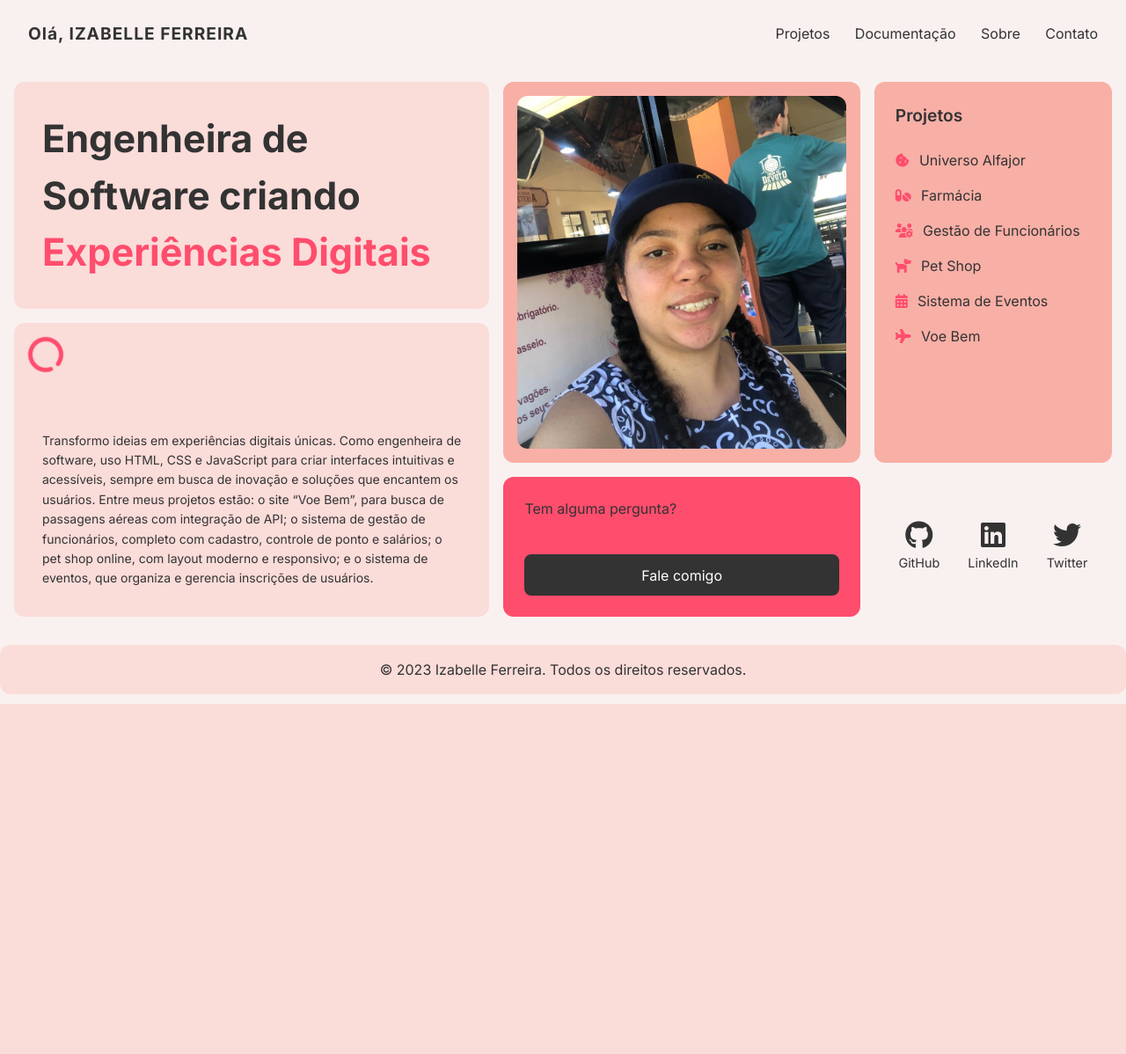
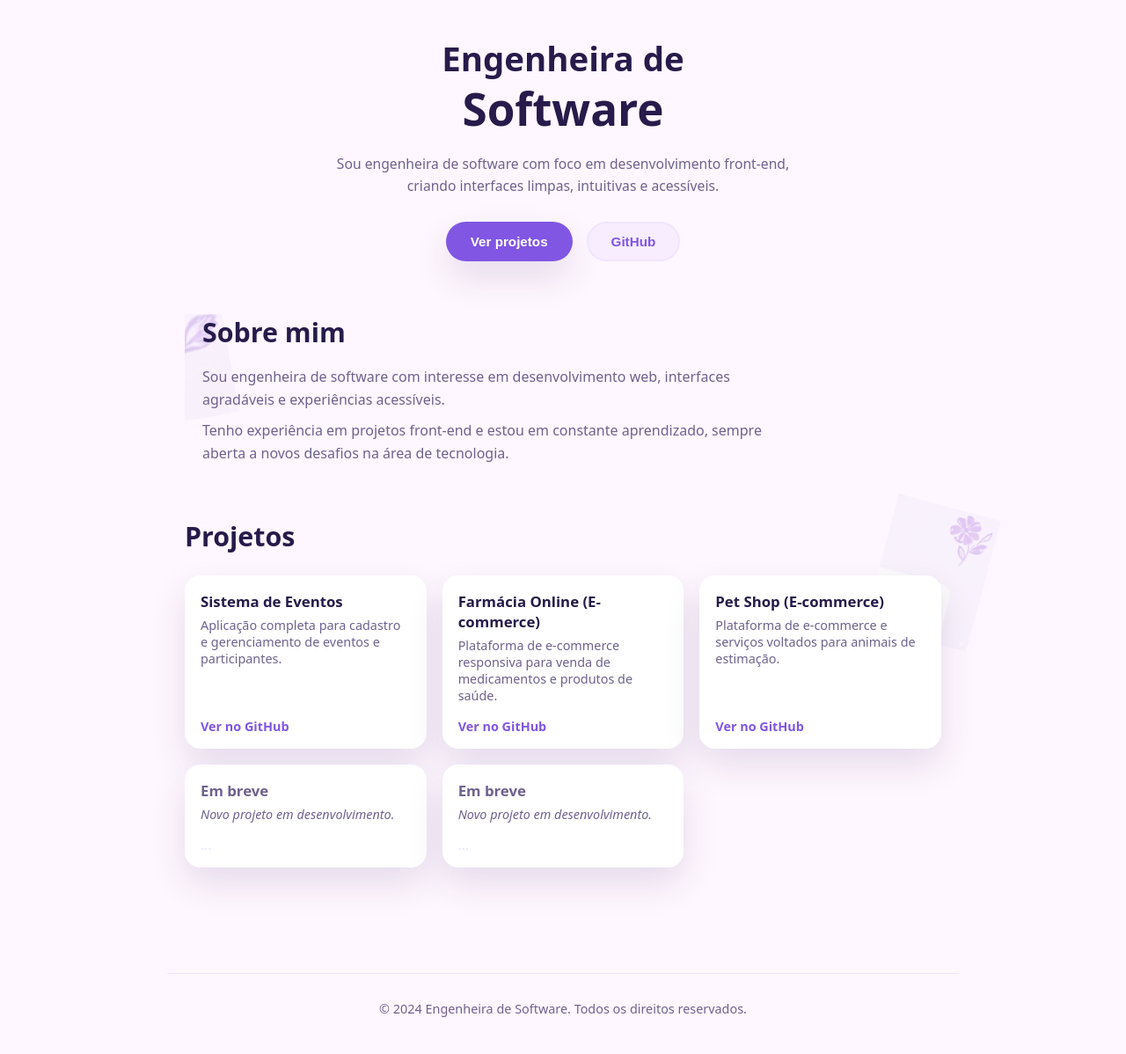
Before and after one commit to izabelle2023/portfolio, a PHP site: page /brfidelizafinal/ in a window 1280 px wide. Shown: the whole page at 88% size. Before the commit the page ends 800 px from the top, so only its background shows below. Run offline with PHP 8.4, Linux system fonts and the light colour scheme.

Commit message:
Atualização do portfólio: layout, scripts e imagens

```diff
--- a/css/portfolio.css
+++ b/css/portfolio.css
@@ -1,277 +1,292 @@
-/* ===== VARIÁVEIS DE COR ===== */
 :root {
-    --primary: #FADCD9;
-    --secondary: #F8AFA6;
-    --background: #F9F1F0;
-    --text: #333;
-    --highlight: #FF4D6D;
+  --bg: #fff7ff;
+  --card-bg: #ffffff;
+  --primary: #8056e3;
+  --primary-soft: #f0e5ff;
+  --text-main: #261b4a;
+  --text-muted: #6e628f;
+  --radius-lg: 18px;
+  --radius-md: 14px;
+  --shadow-soft: 0 18px 40px rgba(44, 18, 91, 0.12);
+  --font-main: system-ui, -apple-system, BlinkMacSystemFont, "Segoe UI", sans-serif;
 }
 
-/* ===== RESET ===== */
-* {
-    margin: 0;
-    padding: 0;
-    box-sizing: border-box;
-}
-
-html,
-body {
-    height: 100%;
-    width: 100%;
+*,
+*::before,
+*::after {
+  box-sizing: border-box;
+  margin: 0;
+  padding: 0;
 }
 
 body {
-    font-family: 'Inter', sans-serif;
-    background-color: var(--background);
-    color: var(--text);
-    line-height: 1.5;
+  min-height: 100vh;
+  font-family: var(--font-main);
+  background: var(--bg);
+  color: var(--text-main);
+  /* Ajustes para garantir que o footer fique no final */
+  display: flex;
+  flex-direction: column;
+  align-items: center;
 }
 
-/* ===== TOPO ===== */
-.top-bar {
-    display: flex;
-    justify-content: space-between;
-    align-items: center;
-    padding: 1.5rem 2rem;
-    background-color: var(--background);
-    width: 100%;
+.container {
+  width: 100%;
+  max-width: 900px;
+  padding: 40px 20px 60px;
+  flex-grow: 1; /* Permite que o container ocupe o espaço restante */
 }
 
-.logo {
-    font-size: 1.2rem;
-    font-weight: 700;
-    letter-spacing: 1px;
+.hero {
+  text-align: center;
+  margin-bottom: 60px;
 }
 
-.menu a {
-    margin-left: 1.5rem;
-    text-decoration: none;
-    color: var(--text);
-    font-weight: 500;
-    transition: 0.3s;
+.hero .tag {
+  font-size: 2.4rem;
+  font-weight: 800;
+  color: var(--text-main);
 }
 
-.menu a:hover {
-    text-decoration: underline;
-    color: var(--secondary);
+.hero h1 {
+  font-size: 3.2rem;
+  font-weight: 800;
+  color: var(--text-main);
+  margin-top: -4px;
 }
 
-/* ===== GRID PRINCIPAL ===== */
-.grid-container {
-    display: grid;
-    grid-template-columns: 2fr 1.5fr 1fr;
-    grid-template-rows: repeat(3, 1fr);
-    gap: 1rem;
-    padding: 1rem;
-    height: 80%; /* ocupa toda a tela menos o topo */
-    width: 100%;
+.subtitle {
+  max-width: 560px;
+  margin: 16px auto 28px;
+  color: var(--text-muted);
+  line-height: 1.6;
+  font-size: 0.98rem;
 }
 
-/* ===== BLOCO FRASE ===== */
-.main-text {
-    background-color: var(--primary);
-    border-radius: 12px;
-    padding: 2rem;
-    font-size: 1.8rem;
-    font-weight: 600;
-    grid-column: 1 / 2;
-    grid-row: 1 / 2;
-    display: flex;
-    align-items: center;
+.hero-buttons {
+  display: flex;
+  justify-content: center;
+  gap: 16px;
 }
 
-.main-text strong {
-    color: var(--highlight);
+.btn {
+  padding: 12px 26px;
+  border-radius: 999px;
+  border: 2px solid transparent;
+  font-weight: 600;
+  font-size: 0.95rem;
+  cursor: pointer;
+  transition: transform 0.15s ease, box-shadow 0.15s ease, background 0.15s ease,
+    color 0.15s ease, border-color 0.15s ease;
 }
 
-/* ===== FOTO PERFIL ===== */
-.profile-pic {
-    grid-column: 2 / 3;
-    grid-row: 1 / 3;
-    background-color: var(--secondary);
-    border-radius: 12px;
-    display: flex;
-    justify-content: center;
-    align-items: center;
-    padding: 1rem;
+.btn.primary {
+  background: var(--primary);
+  color: white;
+  box-shadow: var(--shadow-soft);
 }
 
-.profile-pic img {
-    width: 100%;
-    height: 100%;
-    border-radius: 12px;
-    object-fit: cover;
+.btn.primary:hover {
+  transform: translateY(-1px);
+  box-shadow: 0 20px 45px rgba(44, 18, 91, 0.2);
 }
 
-/* ===== LISTA PROJETOS ===== */
-.projects-list {
-    background-color: var(--secondary);
-    border-radius: 12px;
-    padding: 1.5rem;
-    grid-column: 3 / 4;
-    grid-row: 1 / 3;
+.btn.ghost {
+  background: transparent;
+  color: var(--primary);
+  border-color: var(--primary-soft);
+  background-color: #f7edff;
 }
 
-.projects-list h3 {
-    margin-bottom: 1rem;
-    font-size: 1.2rem;
-    font-weight: 600;
+.btn.ghost:hover {
+  background-color: var(--primary-soft);
 }
 
-.projects-list img {
-    width: 100%;
-    border-radius: 12px;
-    margin-bottom: 1rem;
-    object-fit: cover;
+section {
+  margin-top: 50px;
 }
 
-.projects-list a {
-    display: flex;
-    align-items: center;
-    padding: 0.5rem 0;
-    color: var(--text);
-    text-decoration: none;
-    transition: 0.3s;
-}
-
-.projects-list a i {
-    margin-right: 0.7rem;
-    color: var(--highlight);
-}
-
-.projects-list a:hover {
-    text-decoration: underline;
-    color: var(--highlight);
-}
-
-/* ===== BLOCO DESCRIÇÃO ===== */
-.about {
-    background-color: var(--primary);
-    border-radius: 12px;
-    padding: 2rem;
-    grid-column: 1 / 2;
-    grid-row: 2 / 4;
-    display: flex;
-    flex-direction: column;
-    justify-content: flex-end; /* texto na parte inferior */
-    position: relative;
-    height: 100%; /* garante altura máxima */
-}
-
-.about-icon {
-    position: absolute;
-    top: 1rem;
-    left: 1rem;
-    font-size: 2.5rem;
-    color: var(--highlight);
-}
-
-.spinning {
-    animation: spin 1.5s linear infinite;
-}
-
-@keyframes spin {
-    0% { transform: rotate(0deg); }
-    100% { transform: rotate(360deg); }
+section h2 {
+  font-size: 1.9rem;
+  margin-bottom: 18px;
 }
 
 .about p {
-    margin-top: 3rem; /* espaço entre ícone e texto */
-    line-height: 1.6;
-    font-size: 14px; /* texto ajustado */
-    color: var(--text);
+  max-width: 650px;
+  color: var(--text-muted);
+  line-height: 1.6;
+  margin-bottom: 10px;
+}
+
+/* Projetos */
+.projects h2 {
+  margin-bottom: 24px;
+}
+
+.projects-grid {
+  display: grid;
+  gap: 18px;
+  /* CORREÇÃO para alinhar cards de alturas diferentes */
+  align-items: stretch;
+}
+
+@media (min-width: 720px) {
+  .projects-grid {
+    grid-template-columns: repeat(3, minmax(0, 1fr));
+    align-items: stretch;
+  }
+}
+
+.card {
+  background: var(--card-bg);
+  border-radius: var(--radius-lg);
+  padding: 18px 18px 16px;
+  box-shadow: var(--shadow-soft);
+  display: flex;
+  flex-direction: column;
+  justify-content: space-between; /* Empurra o link para o final do card */
+}
+
+.card h3 {
+  font-size: 1.05rem;
+  margin-bottom: 6px;
+}
+
+.card p {
+  font-size: 0.9rem;
+  color: var(--text-muted);
+  margin-bottom: 16px;
+}
+
+.card-link {
+  font-weight: 600;
+  font-size: 0.9rem;
+  color: var(--primary);
+  text-decoration: none;
+  /* Garante que o link fique no final do card */
+  margin-top: auto;
+}
+
+.card-link:hover {
+  text-decoration: underline;
+}
+
+/* Estilo para cards vazios/em desenvolvimento */
+.empty-card h3 {
+    color: var(--text-muted);
+}
+
+.empty-card p {
+    font-style: italic;
+}
+
+.empty-card a {
+    visibility: hidden;
+    display: block;
+}
+
+.empty-card .placeholder-link {
+    font-weight: 600;
+    font-size: 0.9rem;
+    color: var(--primary-soft);
+    display: inline-block;
 }
 
 
-/* ===== BLOCO CONTATO ===== */
-.contact-box {
-    background-color: var(--highlight);
-    border-radius: 12px;
-    padding: 1.5rem;
-    display: flex;
-    flex-direction: column;
-    justify-content: space-between;
-    grid-column: 2 / 3;
-    grid-row: 3 / 4;
+/* --- ESTILOS PARA AS FLORES --- */
+
+.about,
+.projects {
+  position: relative;
 }
 
-.contact-box a {
-    margin-top: 1rem;
-    background-color: var(--text);
-    color: #fff;
-    padding: 0.7rem 1rem;
-    text-align: center;
-    border-radius: 8px;
-    text-decoration: none;
-    transition: 0.3s;
+.about {
+  overflow: hidden;
+  padding-left: 20px;
 }
 
-.contact-box a:hover {
-    background-color: #555;
+.flor-um {
+  position: absolute;
+  top: -25px;
+  left: -100px;
+  width: 150px;
+  opacity: 0.8;
+  z-index: -1;
+  transform: rotate(-10deg);
 }
 
-/* ===== REDES SOCIAIS ===== */
-.social-links {
-    display: flex;
-    justify-content: center;
-    align-items: center;
-    gap: 2rem;
-    padding: 1rem;
-    background-color: var(--background);
-    border-radius: 12px;
-    margin: 1rem auto;
-    max-width: 500px;
+.flor-dois {
+  position: absolute;
+  top: -15px;
+  right: -50px;
+  width: 120px;
+  opacity: 0.8;
+  z-index: -1;
+  transform: rotate(15deg);
 }
 
-.social-links a {
-    color: var(--text);
-    text-decoration: none;
-    display: flex;
-    flex-direction: column;
-    align-items: center;
-    transition: 0.3s;
-}
+/* --- Estilos para o Rodapé (FOOTER) --- */
 
-.social-links a i {
-    font-size: 2rem;
-    margin-bottom: 0.3rem;
-}
-
-.social-links a span {
+.footer {
+    border-top: 1px solid var(--primary-soft);
+    width: 100%;
+    max-width: 900px;
+    margin: 60px auto 0;
+    padding: 30px 20px;
+    text-align: center;
+    color: var(--text-muted);
     font-size: 0.9rem;
 }
 
-.social-links a:hover i,
-.social-links a:hover span {
-    color: var(--highlight);
+.footer p {
+    margin-bottom: 12px;
 }
 
-/* ===== RODAPÉ ===== */
-.footer {
-    text-align: center;
-    padding: 1rem;
-    background-color: var(--primary);
-    border-radius: 12px;
-    margin: 1rem auto;
-    max-width: 100%;
+.footer-links {
+    display: flex;
+    justify-content: center;
+    gap: 20px;
 }
 
-/* ===== RESPONSIVIDADE ===== */
-@media (max-width: 900px) {
-    .grid-container {
-        grid-template-columns: 1fr;
-        grid-template-rows: auto;
-        height: auto;
-    }
+.footer-links .card-link {
+    font-size: 0.9rem;
+}
 
-    .main-text,
-    .profile-pic,
-    .projects-list,
-    .about,
-    .contact-box,
-    .social-links,
-    .footer {
-        grid-column: auto;
-        grid-row: auto;
-    }
+
+/* Responsivo */
+@media (max-width: 720px) {
+  /* Altera para uma coluna em telas menores que 720px */
+  .projects-grid {
+    grid-template-columns: repeat(1, minmax(0, 1fr));
+  }
+
+  /* Ajusta o posicionamento das flores em mobile */
+  .flor-um {
+    width: 100px;
+    left: -70px;
+    top: -15px;
+  }
+  .flor-dois {
+    width: 80px;
+    right: -40px;
+    top: -10px;
+  }
+
+  .about {
+      padding-left: 0;
+  }
 }
+
+@media (max-width: 600px) {
+  .hero h1 {
+    font-size: 2.4rem;
+  }
+
+  .hero .tag {
+    font-size: 2rem;
+  }
+
+  .container {
+    padding: 32px 16px 50px;
+  }
+}
--- a/index.html
+++ b/index.html
@@ -2,105 +2,115 @@
 <html lang="pt-BR">
   <head>
     <meta charset="UTF-8" />
-    <meta name="viewport" content="width=device-width, initial-scale=1.0" />
-    <title>Izabelle Ferreira | Engenheira de Software</title>
-    <link
-      href="https://fonts.googleapis.com/css2?family=Inter:wght@400;600;700&display=swap"
-      rel="stylesheet"
-    />
+    <title>Engenheira de Software</title>
     <link rel="stylesheet" href="css/portfolio.css" />
-    <link
-      rel="stylesheet"
-      href="https://cdnjs.cloudflare.com/ajax/libs/font-awesome/6.4.0/css/all.min.css"
-    />
   </head>
 
   <body>
-    <!-- HEADER -->
-    <header class="top-bar">
-      <h1 class="logo"> Olá, IZABELLE FERREIRA</h1>
-      <nav class="menu">
-        <a href="#">Projetos</a>
-        <a href="documentacao/doc.html">Documentação</a>
-        <a href="#">Sobre</a>
-        <a href="#">Contato</a>
-      </nav>
-    </header>
+    <main class="container">
+      <!-- HERO -->
+      <header class="hero">
+        <p class="tag">Engenheira de</p>
+        <h1>Software</h1>
+        <p class="subtitle">
+          Sou engenheira de software com foco em desenvolvimento front-end,
+          criando interfaces limpas, intuitivas e acessíveis.
+        </p>
 
-    <!-- GRID LAYOUT -->
-    <main class="grid-container">
-      <!-- BLOCO FRASE PRINCIPAL -->
-      <section class="main-text">
-        <h2>
-          Engenheira de Software criando <strong>Experiências Digitais</strong>
-        </h2>
-      </section>
+        <div class="hero-buttons">
+          <button class="btn primary" id="btn-projeto">Ver projetos</button>
+          <button class="btn ghost" id="btn-github">GitHub</button>
+        </div>
+      </header>
 
-      <!-- FOTO PERFIL -->
-      <div class="profile-pic">
-        <img src="img/minha_foto.jpeg" alt="Foto de Izabelle Ferreira" />
-      </div>
+      <!-- SOBRE -->
+      <section class="about">
+        <img
+          src="img/flor.jpg"
+          alt="Ilustração de uma flor"
+          class="flor-um"
+        />
 
-      <!-- LISTA DE PROJETOS -->
-      <aside class="projects-list" id="projetos">
-        <h3>Projetos</h3>
+        <h2>Sobre mim</h2>
 
-        <a href="alfajor/index.php"><i class="fas fa-cookie-bite"></i> Universo Alfajor</a>
-        <a href="farmacia/frontend/app.json"><i class="fas fa-pills"></i> Farmácia</a>
-        <a href="#"><i class="fas fa-users-cog"></i> Gestão de Funcionários</a>
-        <a href="#"><i class="fas fa-dog"></i> Pet Shop</a>
-        <a href="evento/home.php"><i class="fas fa-calendar-alt"></i> Sistema de Eventos</a>
-        <a href="#"><i class="fas fa-plane"></i> Voe Bem</a>
-      </aside>
+        <p>
+          Sou engenheira de software com interesse em desenvolvimento web,
+          interfaces agradáveis e experiências acessíveis.
+        </p>
 
-      <!-- DESCRIÇÃO -->
-      <section class="about" id="sobre">
-        <i class="fas fa-circle-notch about-icon spinning"></i>
         <p>
-          Transformo ideias em experiências digitais únicas. Como engenheira de
-          software, uso HTML, CSS e JavaScript para criar interfaces intuitivas
-          e acessíveis, sempre em busca de inovação e soluções que encantem os
-          usuários. Entre meus projetos estão: o site “Voe Bem”, para busca de
-          passagens aéreas com integração de API; o sistema de gestão de
-          funcionários, completo com cadastro, controle de ponto e salários; o
-          pet shop online, com layout moderno e responsivo; e o sistema de
-          eventos, que organiza e gerencia inscrições de usuários.
+          Tenho experiência em projetos front-end e estou em constante
+          aprendizado, sempre aberta a novos desafios na área de tecnologia.
         </p>
       </section>
 
-      <!-- BLOCO DE CONTATO -->
-      <section class="contact-box" id="contato">
-        <p>Tem alguma pergunta?</p>
-        <a
-          href="https://www.linkedin.com/in/izabelle-ferreira-da-silva-050b94263/"
-          target="_blank"
-        >
-          Fale comigo
-        </a>
+      <!-- PROJETOS -->
+      <section class="projects" id="projetos">
+        <img
+          src="img/flor_dois.jpg"
+          alt="Ilustração de flor complementar"
+          class="flor-dois"
+        />
+
+        <h2>Projetos</h2>
+
+        <div class="projects-grid">
+          <article class="card">
+            <h3>Sistema de Eventos</h3>
+            <p>
+              Aplicação completa para cadastro e gerenciamento de eventos e
+              participantes.
+            </p>
+            <a href="evento/home.php" target="_blank" class="card-link">
+              Ver no GitHub
+            </a>
+          </article>
+
+          <article class="card">
+            <h3>Farmácia Online (E-commerce)</h3>
+            <p>
+              Plataforma de e-commerce responsiva para venda de medicamentos e
+              produtos de saúde.
+            </p>
+            <a
+              href="farmacia/frontend/app.json"
+              target="_blank"
+              class="card-link"
+            >
+              Ver no GitHub
+            </a>
+          </article>
+
+          <article class="card">
+            <h3>Pet Shop (E-commerce)</h3>
+            <p>
+              Plataforma de e-commerce e serviços voltados para animais de
+              estimação.
+            </p>
+            <a href="pet_shop/index.php" target="_blank" class="card-link">
+              Ver no GitHub
+            </a>
+          </article>
+
+          <article class="card empty-card">
+            <h3>Em breve</h3>
+            <p>Novo projeto em desenvolvimento.</p>
+            <span class="card-link placeholder-link">...</span>
+          </article>
+
+          <article class="card empty-card">
+            <h3>Em breve</h3>
+            <p>Novo projeto em desenvolvimento.</p>
+            <span class="card-link placeholder-link">...</span>
+          </article>
+        </div>
       </section>
-
-      <footer class="social-links">
-        <a href="https://github.com/izabelle2023" target="_blank">
-          <i class="fab fa-github"></i>
-          <span>GitHub</span>
-        </a>
-        <a
-          href="https://linkedin.com/in/izabelle-ferreira-da-silva-050b94263"
-          target="_blank"
-        >
-          <i class="fab fa-linkedin"></i>
-          <span>LinkedIn</span>
-        </a>
-        <a href="https://twitter.com" target="_blank">
-          <i class="fab fa-twitter"></i>
-          <span>Twitter</span>
-        </a>
-      </footer>
     </main>
 
-    <!-- RODAPÉ -->
+    <!-- FOOTER -->
     <footer class="footer">
-      <p>&copy; 2023 Izabelle Ferreira. Todos os direitos reservados.</p>
+      <p>© 2024 Engenheira de Software. Todos os direitos reservados.</p>
     </footer>
+    <script src="js/portfolio.js"></script>
   </body>
 </html>
```
Also changed, not shown: js/portfolio.js (+9 -109 lines), img/flor.jpg (added), img/flor_dois.jpg (added), 1 other file.
